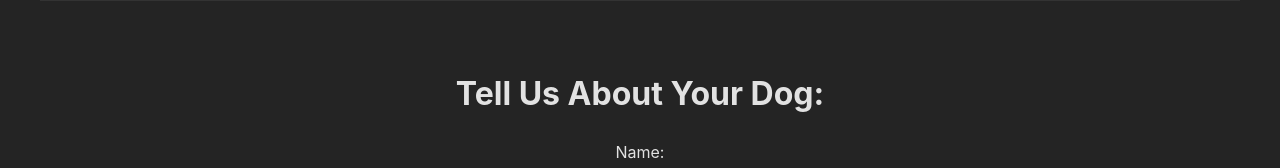
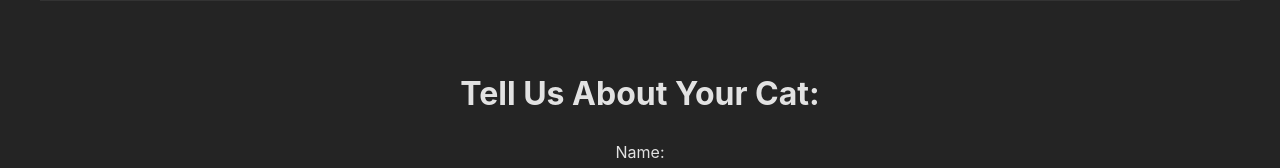
Before and after one commit to marksofdespair/PetConnect-React, a React (Vite) app: page /AddCat in a window 1280 px wide. Shown: the part 265-433 px from the top of the page. Built offline with nearby package versions, Linux system fonts and the light colour scheme.

Commit message:
Tell us about your CAT. C A T.

```diff
--- a/src/Pages/User/AddCat.jsx
+++ b/src/Pages/User/AddCat.jsx
@@ -21,7 +21,7 @@ const AddCat = () => {
 
   return (
     <div>
-      <h1>Tell Us About Your Dog:</h1>
+      <h1>Tell Us About Your Cat:</h1>
       <form onSubmit={handleSubmit}>
         <div className="form-group">
           <label>Name:</label>
```
